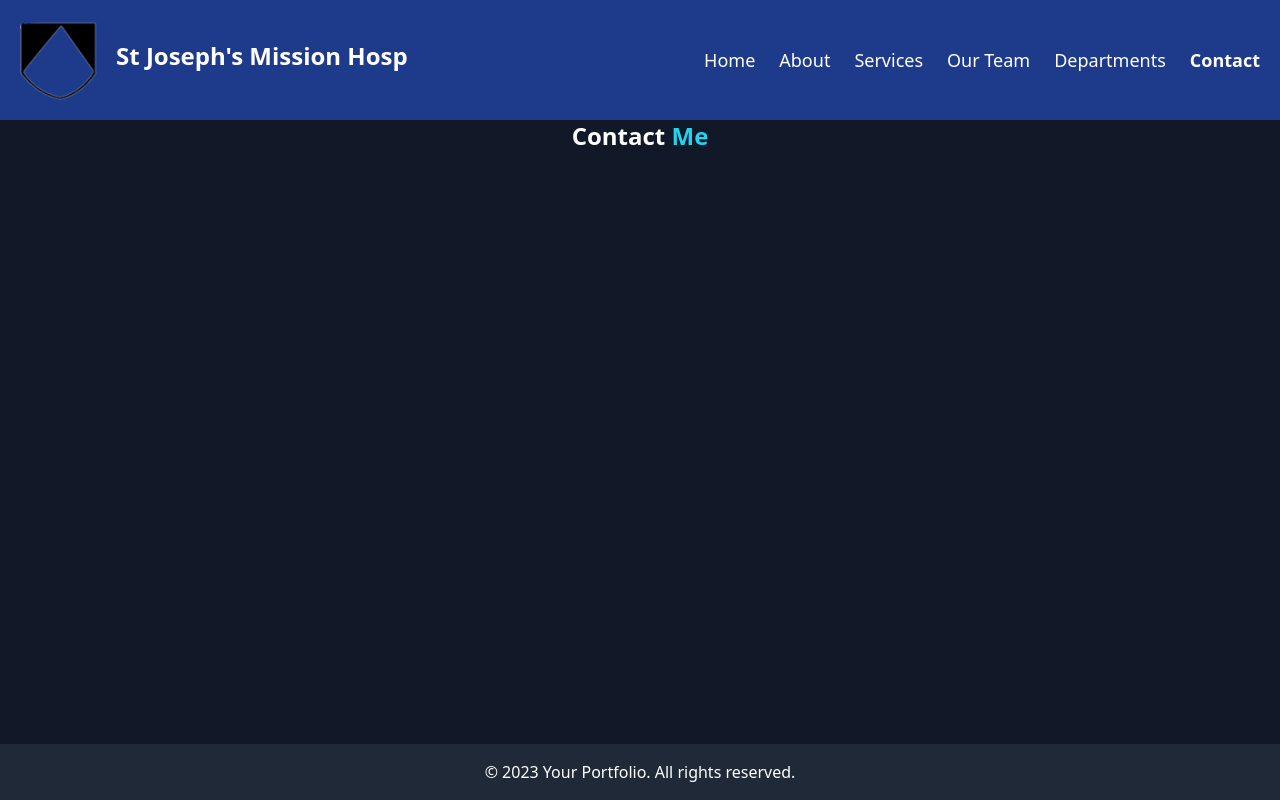
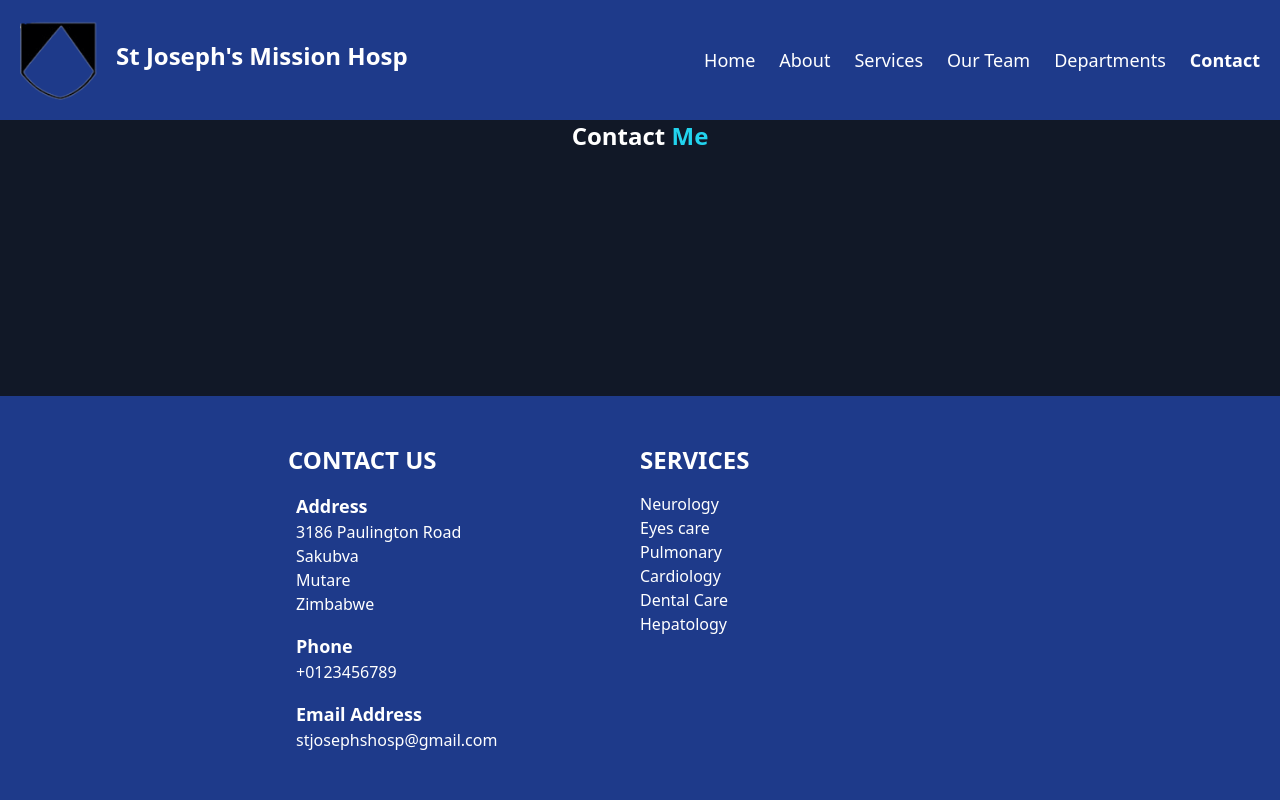
Before and after one commit to KumaloWilson/stjosephswebsite, a React (Vite) app: page /contact in a window 1280 px wide. Built offline with nearby package versions, Linux system fonts and the light colour scheme.

Commit message:
stjosephs website 40% done

```diff
--- a/src/components/Footer.tsx
+++ b/src/components/Footer.tsx
@@ -1,7 +1,49 @@
 const Footer = () => {
   return (
-    <footer className="bg-gray-800 text-white text-center p-4 mt-auto">
-      <p>&copy; 2023 Your Portfolio. All rights reserved.</p>
+    <footer className="bg-blue-900 text-white py-12 px-72">
+      <div className="container mx-auto">
+        <div className="grid grid-cols-1 md:grid-cols-2 gap-0">
+          <div className="footer-widget">
+            <h3 className="text-2xl font-extrabold mb-4">CONTACT US</h3>
+            <ul className="footer-address">
+              <li className="flex items-center mb-4">
+                <i className="fa fa-map-marker mr-2" aria-hidden="true"></i>
+                <div>
+                  <h4 className="font-extrabold text-lg">Address</h4>
+                  <p>3186 Paulington Road <br />Sakubva <br /> Mutare <br /> Zimbabwe</p>
+                </div>
+              </li>
+              <li className="flex items-center mb-4">
+                <i className="fa fa-phone mr-2" aria-hidden="true"></i>
+                <div>
+                  <h4 className="font-extrabold text-lg">Phone</h4>
+                  <p><a href="tel:+0123456789">+0123456789</a></p>
+                </div>
+              </li>
+              <li className="flex items-center">
+                <i className="fa fa-envelope-o mr-2" aria-hidden="true"></i>
+                <div>
+
+                  <h4 className="font-extrabold text-lg">Email Address</h4>
+                  <p><a href="mailto:stjosephshosp@gmail.com">stjosephshosp@gmail.com</a></p>
+                </div>
+              </li>
+            </ul>
+          </div>
+
+          <div className="footer-widget">
+            <h3 className="text-2xl font-extrabold mb-4">SERVICES</h3>
+            <ul className="footer-menu">
+              <li><a href="#">Neurology</a></li>
+              <li><a href="#">Eyes care</a></li>
+              <li><a href="#">Pulmonary</a></li>
+              <li><a href="#">Cardiology</a></li>
+              <li><a href="#">Dental Care</a></li>
+              <li><a href="#">Hepatology</a></li>
+            </ul>
+          </div>
+        </div>
+      </div>
     </footer>
   );
 };
--- a/src/components/Navbar.tsx
+++ b/src/components/Navbar.tsx
@@ -103,8 +103,7 @@ const Navbar = () => {
             <Link onClick={toggleMenu} to="/" className="block py-2">Home</Link>
             <Link onClick={toggleMenu} to="/about" className="block py-2">About</Link>
             <Link onClick={toggleMenu} to="/services" className="block py-2">Services</Link>
-            <Link onClick={toggleMenu} to="/doctors" className="block py-2">Doctors</Link>
-            <Link onClick={toggleMenu} to="/nurses" className="block py-2">Nurses</Link>
+            <Link onClick={toggleMenu} to="/team" className="block py-2">Doctors</Link>
             <Link onClick={toggleMenu} to="/departments" className="block py-2">Departments</Link>
             <Link onClick={toggleMenu} to="/contact" className="block py-2">Contact</Link>
           </div>
```
